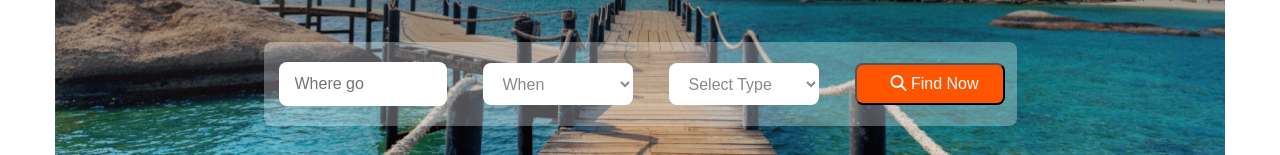
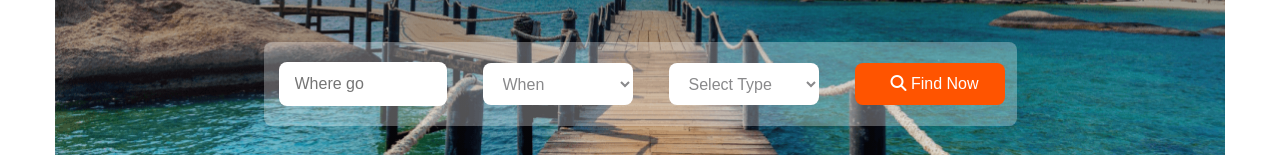
Before and after one commit to ShahnazFR/A2-Shahnaz, a plain HTML site: page index.html in a window 1280 px wide. Shown: the part 322-477 px from the top of the page. Drawn offline with Linux system fonts and the light colour scheme.

Commit message:
Unnecessary comments are removed from the travel.css

```diff
--- a/styles/travel.css
+++ b/styles/travel.css
@@ -10,6 +10,7 @@ body{
 background: #FF5400;
 }
 
+/* Section styles are here */
 .container{
     height: 500px;
     background: linear-gradient(rgba(19, 19, 24, 0.80), rgba(19, 19, 24, 0.00)),
@@ -50,62 +51,57 @@ text-align: center;
 padding-left: 255px;
 font-size: 1rem;
 font-weight: 400;
-/* border: 2px solid white; */
 margin-bottom: 45px;
 }
 
 .ban-same, select{
     width: 150px;
 height: 42px;
-/* flex-shrink: 0; */
 border-radius: 8px;
 background: #FFF;
 color: rgba(19, 19, 24, 0.50);
-/* text-align: center; */
-/* font-family: Mulish; */
 font-size: 1rem;
-/* font-style: normal; */
+
 font-weight: 400;
 border: none;
-/* line-height: normal; */
+
 padding-left: 16px;
-/* padding-top: 16px; */
+
 }
 select option {
     font-size: 1rem;
 }
-.primary-btn{
+.find-btn{
     border-radius: 8px;
 background: #FF5400;
 width: 150px;
 height: 42px;
-/* flex-shrink: 0; */
+
 border-radius: 8px;
 padding-left: 16px;
-/* padding-top: 16px; */
+
 color: #FFF;
 text-align: center;
-/* font-family: Mulish; */
+
 font-size: 1rem;
+border: none;
 }
 
 
 /* Media Queries */
 @media screen and (max-width:600px){
     body{
-        /* width: 335px;
-        height: 483px; */
+
         border-radius: 16px;
-/* background: linear-gradient(180deg, rgba(19, 19, 24, 0.80) 0%, rgba(19, 19, 24, 0.00) 100%); */
+
     }
     .container{
         width: 335px;
         height: 483px;
          background: linear-gradient(rgba(19, 19, 24, 0.80), rgba(19, 19, 24, 0.00)), url('../images/banner.png') center/cover no-repeat;
-         /* background-size: 25%; */
-        /*background-position: center center; */
+
         border-radius: 16px;
-    /* background: linear-gradient(180deg, rgba(19, 19, 24, 0.80) 0%, rgba(19, 19, 24, 0.00) ,url(../images/banner.png)); */
+
     }
     .banner-container{
         display: flex;
```
